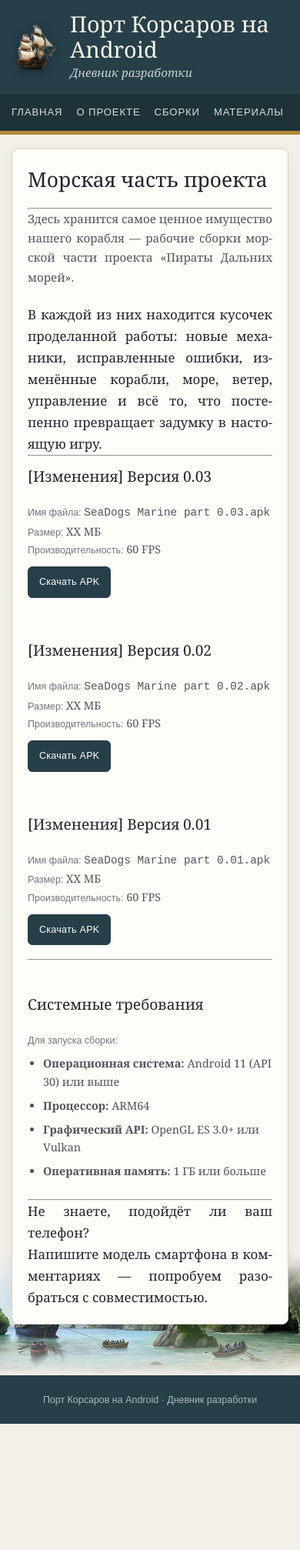
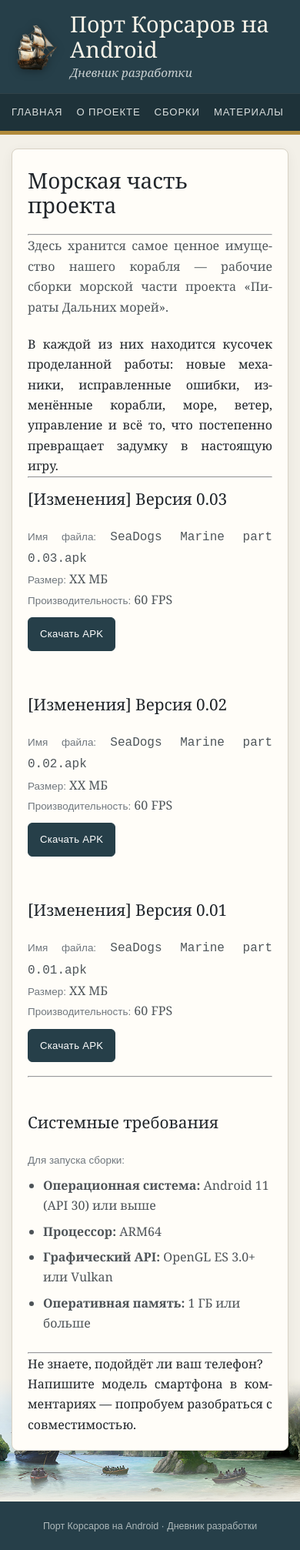
Before and after one commit to tislic/SeaDogsPort, a Jekyll site: the page built from сборки.md, in a window 390 px wide. Shown: the whole page at 77% size. Built offline with Jekyll 4.4.1, drawn with Linux system fonts in a browser that asks for light colours; before the commit the page ends 1850 px from its top, so only the background shows below that.

Commit message:
Increase mobile build page text size

```diff
--- a/assets/style.css
+++ b/assets/style.css
@@ -66,14 +66,15 @@ a{color:inherit}
 @media screen and (max-width:760px){
   .header-inner{padding:14px 15px;gap:12px}.header-logo{width:64px;height:64px}.header-text h1{font-size:1.8rem;line-height:1.15;letter-spacing:0}.header-text p{font-size:.95rem;margin-top:2px}.wrap{padding:0 15px;margin:18px auto}.current{grid-template-columns:1fr;gap:16px}.hero{padding:22px 20px}.hero h2{font-size:1.5rem;line-height:1.2}.hero p{font-size:.95rem}.status{padding:22px 20px}.progress-wrap{padding:18px 20px;margin-bottom:22px}.post{padding:22px 20px}.post h3{font-size:1.25rem}.section-title{margin:26px 0 12px}.section-title h2{font-size:1.35rem}.nav-inner{gap:18px;overflow:auto;padding:0 15px}.post-cover{margin:-22px -20px 18px}.post-cover img{height:160px}.post-content img{margin:1em auto}.pagination{gap:8px;margin:22px 0 4px;font-size:.74rem}.pagination a,.pagination .current,.pagination .disabled{min-height:32px;padding:5px 7px}.pagination-pages{gap:4px}.footer-scenery{--footer-art-height:160px;margin-top:calc(var(--footer-art-height) * -.70);background-size:cover;background-position:center}.footer{padding:22px 15px 20px}
   .build-page{padding:24px 20px 20px}
-  .build-page h1{font-size:1.65rem;padding-bottom:12px}
-  .build-page>p:first-of-type{font-size:.95rem;margin-bottom:22px}
-  .build-page h3{font-size:1.2rem;margin-top:24px;padding:14px 0 8px}
-  .build-page h3+ p{padding:13px 0 18px;font-size:.9rem}
-  .build-page h3+ p strong{font-size:.78rem}
-  .build-page h3+ p a{padding:9px 14px;font-size:.78rem}
+  .build-page h1{font-size:1.75rem;padding-bottom:12px}
+  .build-page>p:first-of-type{font-size:1rem;margin-bottom:22px}
+  .build-page p{font-size:1rem}
+  .build-page h3{font-size:1.3rem;margin-top:24px;padding:14px 0 8px}
+  .build-page h3+ p{padding:13px 0 18px;font-size:1rem}
+  .build-page h3+ p strong{font-size:.84rem}
+  .build-page h3+ p a{padding:10px 15px;font-size:.82rem}
   .build-page h3:last-of-type{margin-top:28px;padding-top:17px}
   .build-page h3:last-of-type+ p{padding-bottom:7px}
-  .build-page h3:last-of-type+ p+ ul{padding:0 0 17px 20px;font-size:.9rem}
-  .build-page h3:last-of-type+ p+ ul+ p{padding-top:12px;font-size:.9rem}
+  .build-page h3:last-of-type+ p+ ul{padding:0 0 17px 20px;font-size:1rem}
+  .build-page h3:last-of-type+ p+ ul+ p{padding-top:12px;font-size:1rem}
 }
```
